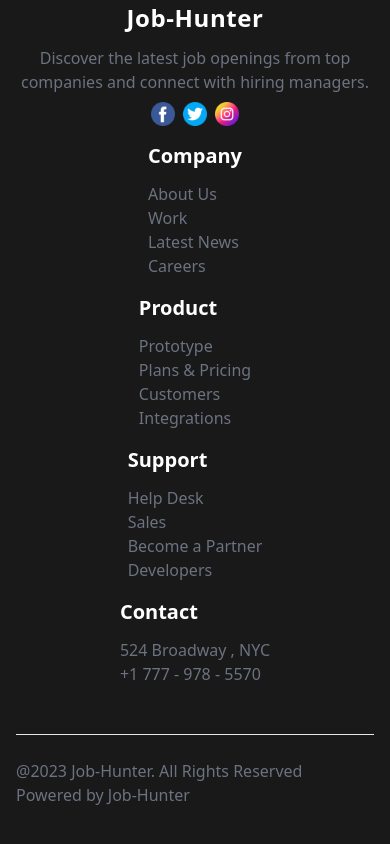
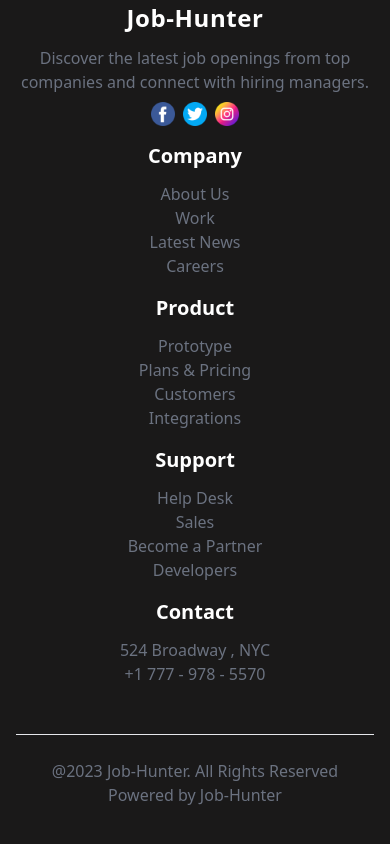
Before and after one commit to marjanhasan/Job-Hunter-Client, a React (Vite) app: page / in a window 390 px wide. Shown: the part 4269-5113 px from the top of the page. Built offline with nearby package versions, Linux system fonts and the light colour scheme; a small style sheet from the web is missing.

Commit message:
footer text alignment changes for mobile devices

```diff
--- a/src/Components/Footer.jsx
+++ b/src/Components/Footer.jsx
@@ -35,7 +35,7 @@ const Footer = () => {
             </div>
           </div>
           <div className="flex flex-col items-center">
-            <div className="">
+            <div className="text-center md:text-left">
               <h2 className="font-bold text-xl mb-3 text-white">Company</h2>
               <p className="text-base text-gray-500 md:text-lg">About Us</p>
               <p className="text-base text-gray-500 md:text-lg">Work</p>
@@ -44,7 +44,7 @@ const Footer = () => {
             </div>
           </div>
           <div className="flex flex-col items-center">
-            <div className="">
+            <div className="text-center md:text-left">
               <h2 className="font-bold text-xl mb-3 text-white">Product</h2>
               <p className="text-base text-gray-500 md:text-lg">Prototype</p>
               <p className="text-base text-gray-500 md:text-lg">
@@ -55,7 +55,7 @@ const Footer = () => {
             </div>
           </div>
           <div className="flex flex-col items-center">
-            <div className="">
+            <div className="text-center md:text-left">
               <h2 className="font-bold text-xl mb-3 text-white">Support</h2>
               <p className="text-base text-gray-500 md:text-lg">Help Desk</p>
               <p className="text-base text-gray-500 md:text-lg">Sales</p>
@@ -66,7 +66,7 @@ const Footer = () => {
             </div>
           </div>
           <div className="flex flex-col items-center">
-            <div className="">
+            <div className="text-center md:text-left">
               <h2 className="font-bold text-xl mb-3 text-white">Contact</h2>
               <p className="text-base text-gray-500 md:text-lg">
                 524 Broadway , NYC
@@ -78,7 +78,7 @@ const Footer = () => {
           </div>
         </div>
         <hr className="bg-gray-50 mt-12" />
-        <div className="flex flex-col md:flex-row md:justify-between justify-start mt-6 text-base text-gray-500 md:text-lg ">
+        <div className="flex flex-col md:flex-row md:justify-between text-center mt-6 text-base text-gray-500 md:text-lg ">
           <span>@2023 Job-Hunter. All Rights Reserved</span>
           <span>Powered by Job-Hunter</span>
         </div>
```
